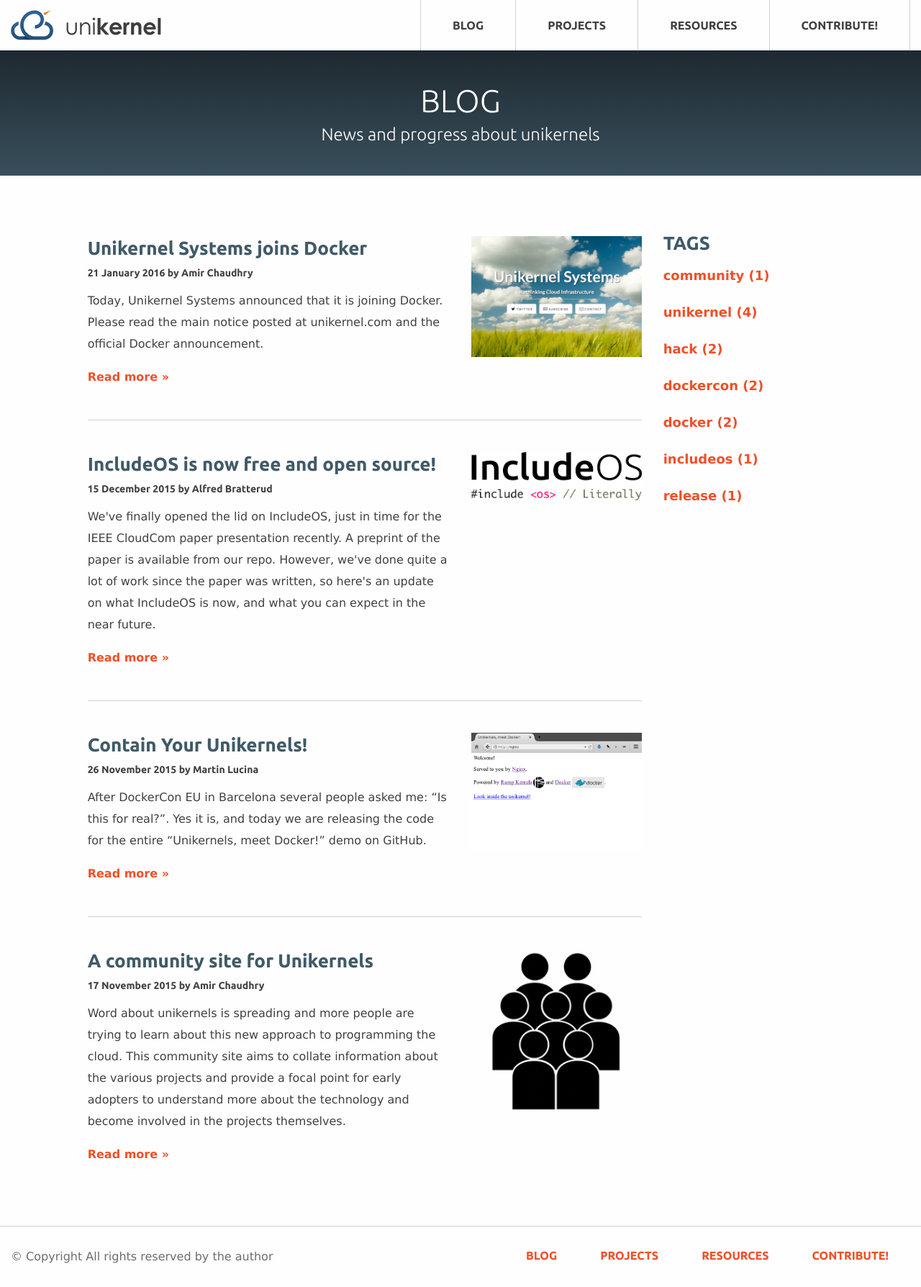
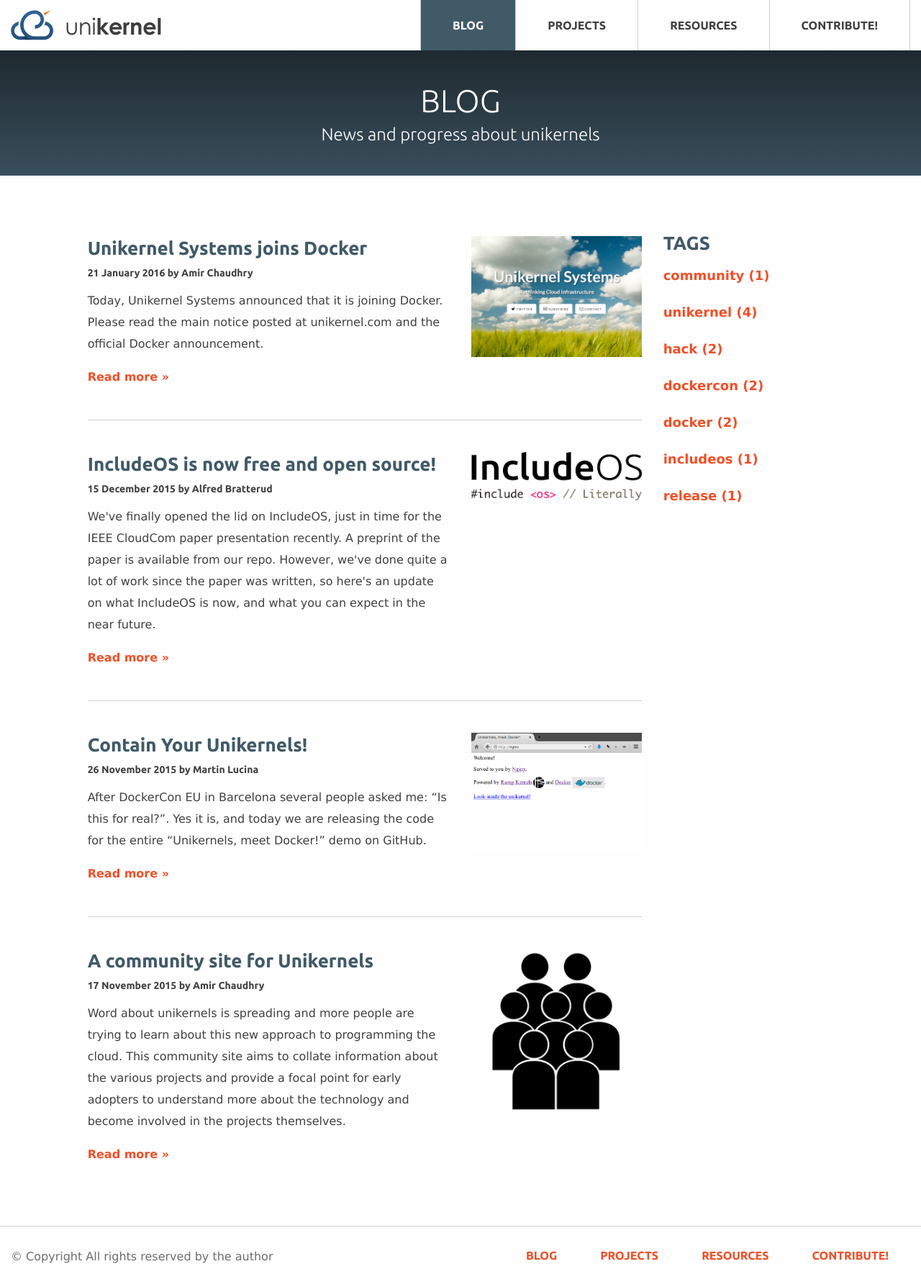
Before and after one commit to Unikernel-Systems/unikernel.org, a Jekyll site: the page built from blog/index.html, in a window 1280 px wide. Shown: the whole page at 72% size. Built offline with Jekyll 4.4.1, drawn with Linux system fonts in a browser that asks for light colours.

Commit message:
add current state in navigation

```diff
--- a/_includes/themes/unikernel-2016/default.html
+++ b/_includes/themes/unikernel-2016/default.html
@@ -37,10 +37,10 @@
         <!--Off Canvas Content-->
         <div class="off-canvas position-left" id="offCanvas" data-off-canvas>
           <ul class="menu mobile-menu">
-            <li><a href="{{BASE_PATH}}/">Home</a></li>
-            <li><a href="{{BASE_PATH}}/blog">Blog</a></li>
-            <li><a href="{{BASE_PATH}}/projects">Projects</a></li>
-            <li><a href="{{BASE_PATH}}/resources">Resources</a></li>
+            <li {% if "/" == page.url %} class="active" {% else %} {% endif %}><a href="{{BASE_PATH}}/">Home</a></li>
+            <li {% if "/blog/" == page.url %} class="active" {% else %} {% endif %}><a href="{{BASE_PATH}}/blog">Blog</a></li>
+            <li {% if "/projects/" == page.url %} class="active" {% else %} {% endif %}><a href="{{BASE_PATH}}/projects">Projects</a></li>
+            <li {% if "/resources/" == page.url %} class="active" {% else %} {% endif %}><a href="{{BASE_PATH}}/resources">Resources</a></li>
             <li><a href="https://devel.unikernel.org/t/contribute-to-unikernel-org/69">Contribute!</a></li>
           </ul>
         </div>
@@ -53,10 +53,16 @@
               <div class="medium-12 columns">
                 <button type="button" class="button off-canvas-button menu-icon" data-toggle="offCanvas"></button>
                 <a href="{{BASE_PATH}}/"><img class="logo" src="{{ ASSET_PATH }}/img/logo.png" alt="Unikernel logo"></a>
+                <!--<ul class="menu float-right main-menu">
+                  {% assign pages_list = site.pages %}
+                  {% assign group = 'navigation' %}
+                  {% include JB/pages_list %}
+                  <li><a href="https://devel.unikernel.org/t/contribute-to-unikernel-org/69">Contribute!</a></li>
+                </ul>-->
                 <ul class="menu float-right main-menu">
-                  <li><a href="{{BASE_PATH}}/blog">Blog</a></li>
-                  <li><a href="{{BASE_PATH}}/projects">Projects</a></li>
-                  <li><a href="{{BASE_PATH}}/resources">Resources</a></li>
+                  <li {% if "/blog/" == page.url %} class="active" {% else %} {% endif %}><a href="{{BASE_PATH}}/blog">Blog</a></li>
+                  <li {% if "/projects/" == page.url %} class="active" {% else %} {% endif %}><a href="{{BASE_PATH}}/projects">Projects</a></li>
+                  <li {% if "/resources/" == page.url %} class="active" {% else %} {% endif %}><a href="{{BASE_PATH}}/resources">Resources</a></li>
                   <li><a href="https://devel.unikernel.org/t/contribute-to-unikernel-org/69">Contribute!</a></li>
                 </ul>
               </div>
--- a/assets/themes/unikernel-2016/css/app.css
+++ b/assets/themes/unikernel-2016/css/app.css
@@ -2615,6 +2615,11 @@
     transition: all 0.15s ease-in-out; }
     .main-menu li a:hover {
       background-color: #f1f5f7; }
+  .main-menu li.active a {
+    background-color: #405a68;
+    cursor: default; }
+    .main-menu li.active a:hover {
+      background-color: #405a68; }
 
 .off-canvas-button {
   position: relative;
@@ -2662,9 +2667,13 @@
         padding: 8px 20px 11px;
         transition: all 0.15s ease-in-out; }
         .off-canvas .mobile-menu li a:hover {
+          color: #ffffff;
           background-color: #2b3e49; }
         .off-canvas .mobile-menu li a:active, .off-canvas .mobile-menu li a:focus {
           outline: none; }
+      .off-canvas .mobile-menu li.active a {
+        background-color: #2b3e49;
+        cursor: default; }
 
 .main-footer {
   padding: 30px 0;
@@ -2823,7 +2832,7 @@
     .blog .item.featured h3 a {
       color: #405a68; }
       .blog .item.featured h3 a:hover {
-        color: #293a43; }
+        color: #2b3e49; }
 
 .blog .roll .item {
   padding-left: 0;
@@ -2846,7 +2855,7 @@
   .blog .item h2 a {
     color: #405a68; }
     .blog .item h2 a:hover {
-      color: #293a43; }
+      color: #2b3e49; }
 
 .blog.detail .back {
   margin-bottom: 35px;
--- a/assets/themes/unikernel-2016/scss/_settings.scss
+++ b/assets/themes/unikernel-2016/scss/_settings.scss
@@ -64,7 +64,7 @@
 $red: #f14f27;
     $red-hover: #d04725;
 $teal: #405a68;
-    $teal-hover: #293a43;
+    $teal-hover: #2b3e49;
 $body-background: $white;
 $body-font-color: $dark-gray;
 $body-font-family: "Lucida Grande", "Lucida Sans Unicode", Arial, sans-serif;
```
Also changed, not shown: assets/themes/unikernel-2016/scss/header.scss (+20 -2 lines).
